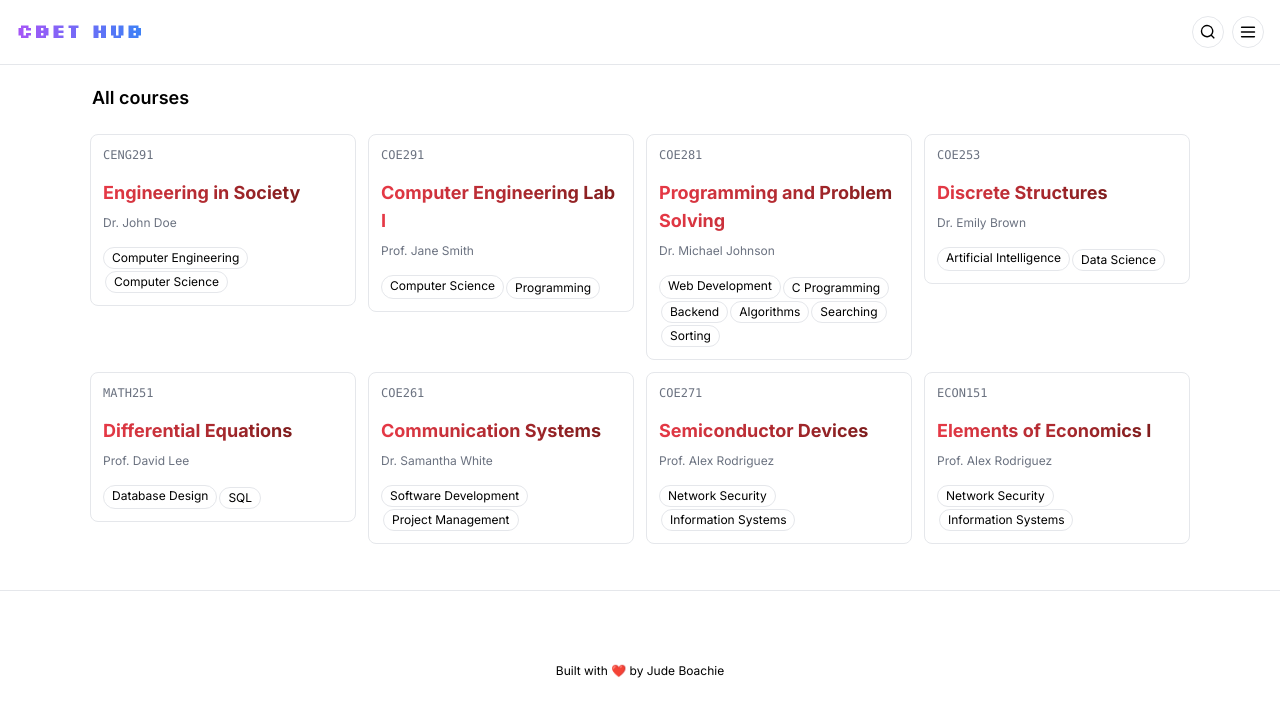
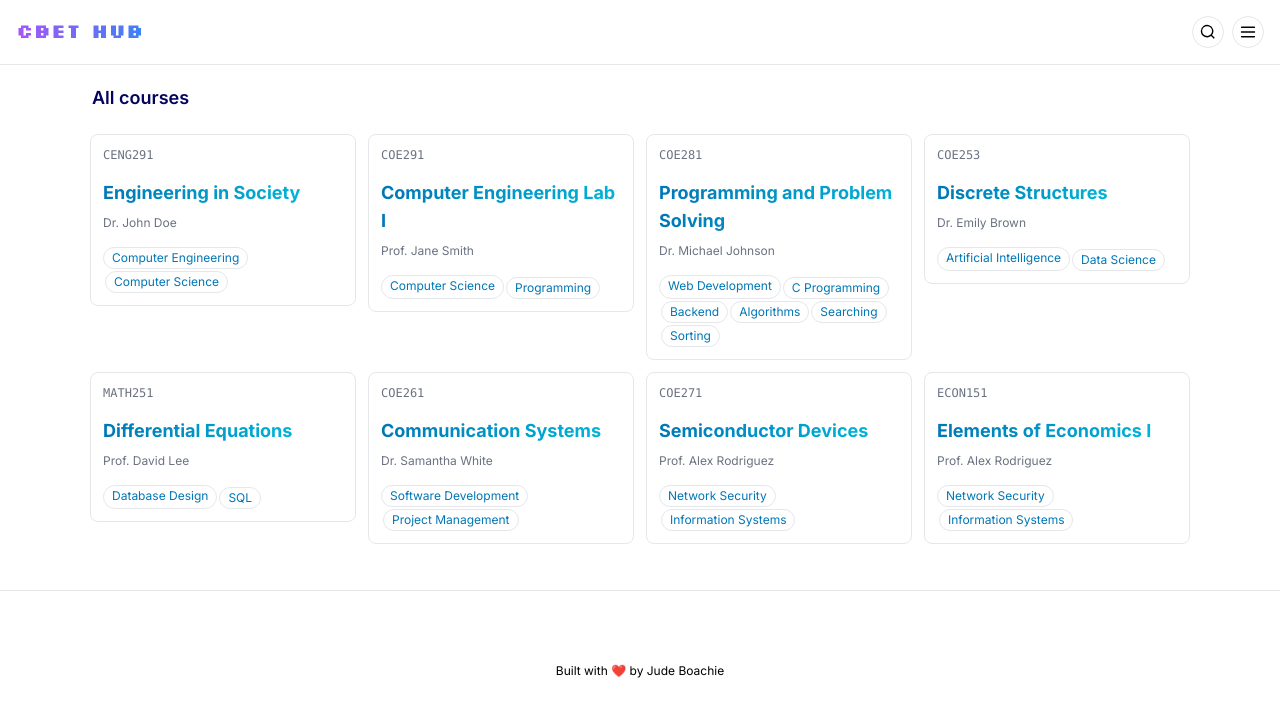
Before and after one commit to jdboachie/cbethub, a Next.js app: page / in a window 1280 px wide. Shown: the top 716 px of the page. Built offline with nearby package versions, Linux system fonts and the light colour scheme.

Commit message:
working on colour palette cuz I wanna relax

```diff
--- a/app/globals.css
+++ b/app/globals.css
@@ -20,9 +20,9 @@
 
 body {
   height: 100vh;
-  @apply bg-white dark:bg-indigo-900
+  @apply bg-white
 }
 
-.red-gradient {
-  @apply bg-gradient-to-r from-red-600 to-red-900 text-transparent bg-clip-text
+.blue-gradient {
+  @apply bg-gradient-to-r from-starcommandblue-100 to-pacificblue-100 text-transparent bg-clip-text
 }
--- a/app/page.tsx
+++ b/app/page.tsx
@@ -25,7 +25,7 @@ const Home = () => {
             className=' w-full p-5 max-sm:p-3 pt-16 max-sm:pt-16 space-y-4 max-w-6xl'
         >
             <p
-                className='w-full px-2 text-left text-lg font-semibold dark:text-[#eee]'
+                className='w-full px-2 text-left text-lg font-semibold text-midnightblue-100 dark:text-[#eee]'
             >
                 All courses
             </p>
--- a/components/CourseCard.tsx
+++ b/components/CourseCard.tsx
@@ -25,7 +25,7 @@ const CourseCard = (
     >
         <p className="font-mono text-xs text-gray-500">{courseCode}</p>
         <p
-            className={`text-left pt-2 max-sm:text-md font-bold dark:text-[#eee] text-lg red-gradient`}
+            className={`text-left pt-2 max-sm:text-md font-bold dark:text-[#eee] text-lg blue-gradient`}
         >
             {courseName}
         </p>
--- a/components/Tag.tsx
+++ b/components/Tag.tsx
@@ -4,7 +4,7 @@
 const Tag = ({tag}: {tag?:string}) => {
   return (
     <div
-        className='bg-transparent border dark:text-[#eee] rounded-full w-fit py-0.5 px-2 text-xs max-sm:text-[0.6rem]
+        className='bg-transparent border text-starcommandblue-100 dark:text-[#eee] rounded-full w-fit py-0.5 px-2 text-xs max-sm:text-[0.6rem]
         transition duration-300 ease-in-out'
     >
         {/*This will contain a link to a page that will show all courses and files with the tag*/}
--- a/tailwind.config.ts
+++ b/tailwind.config.ts
@@ -9,20 +9,20 @@ const config: Config = {
   theme: {
     extend: {
       colors: {
-        red: {
-          '600': '#E63946',
+        midnightblue: {
+          '100': '#03045E',
         },
-        gray: {
-          '50': '#F1FAEE',
+        starcommandblue: {
+          '100': '#0077B6',
         },
-        teal: {
-          '300': '#A8DADC',
+        pacificblue: {
+          '100': '#00B4D8',
         },
-        blue: {
-          '600': '#457B9D',
+        middleblue: {
+          '100': '#90E0EF',
         },
-        indigo: {
-          '900': '#1D3557',
+        lightcyan: {
+          '100': '#CAF0F8',
         },
       },
       fontFamily: {
```
